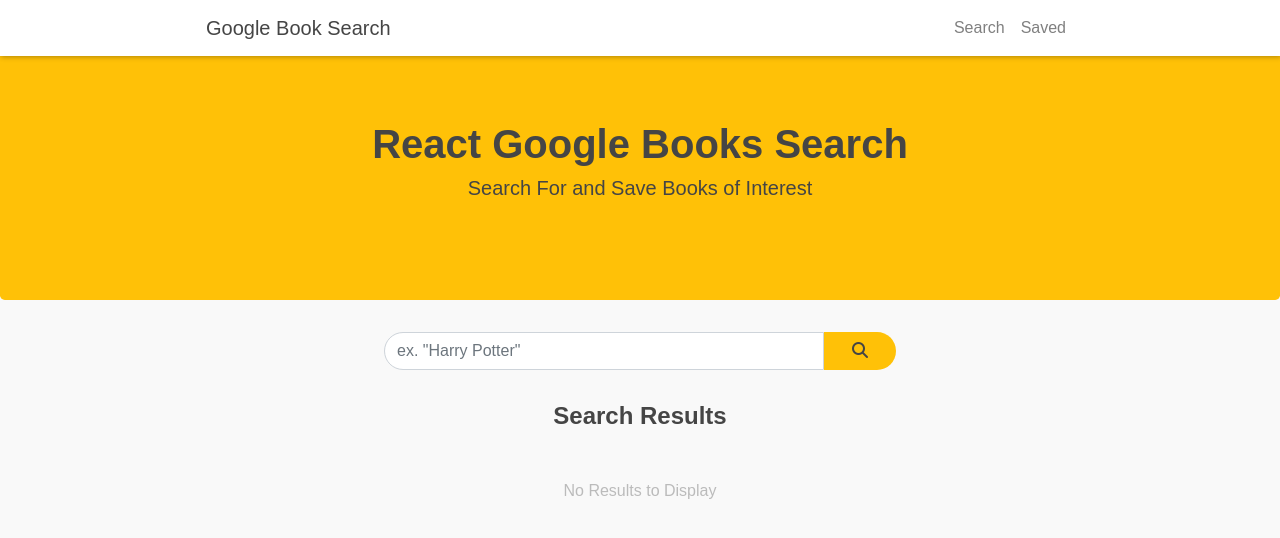
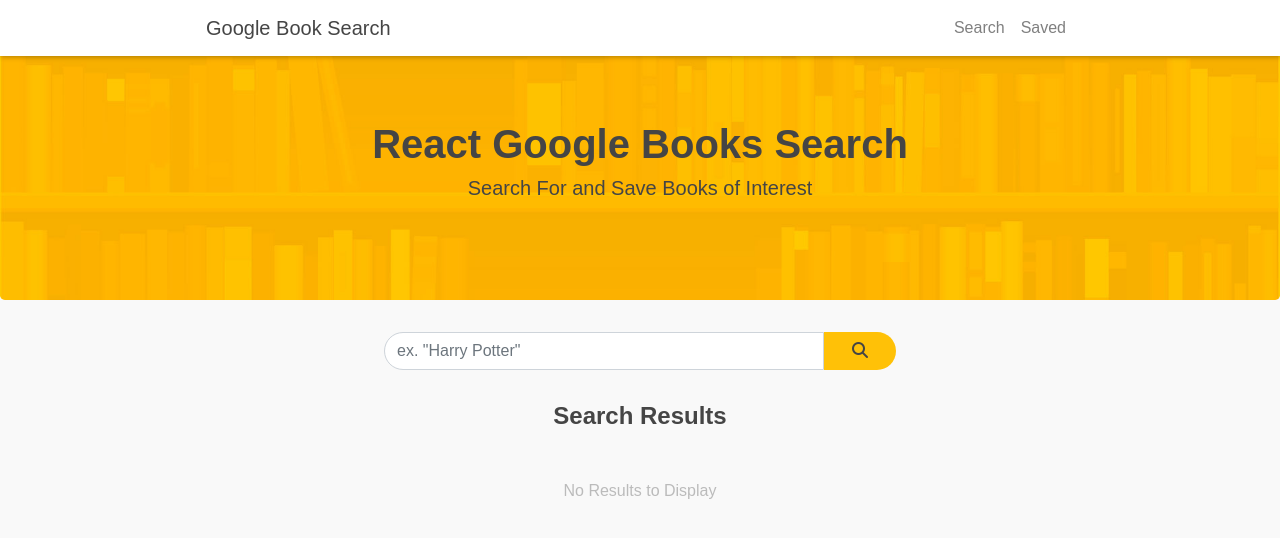
Before and after one commit to mijimenez/bootcamp_google_books_search, a React (Create React App) app in the folder client/: page / in a window 1280 px wide. Shown: the top 538 px of the page. Built offline with nearby package versions, Linux system fonts and the light colour scheme.

Commit message:
Add hero image

```diff
--- a/client/src/components/CardBody/style.css
+++ b/client/src/components/CardBody/style.css
@@ -14,6 +14,10 @@
 .authors {
   padding-left: 1.4em;
   margin: 0;
+}
+
+.image {
+  margin-bottom: 2em;
 }
 
 @media (min-width: 400px) {
--- a/client/src/index.css
+++ b/client/src/index.css
@@ -18,7 +18,9 @@ body {
 }
 
 .jumbotron {
-  background-color: #FFC107;
+  /* background-color: #FFC107; */
+  /* background: #FFC107 no-repeat top center / cover; */
+  background: #FFC107 url("/assets/images/hero-image.jpg") no-repeat fixed center / cover;
 }
 
 .btn-success {
```
Also changed, not shown: client/public/assets/images/hero-image.jpg (added).
